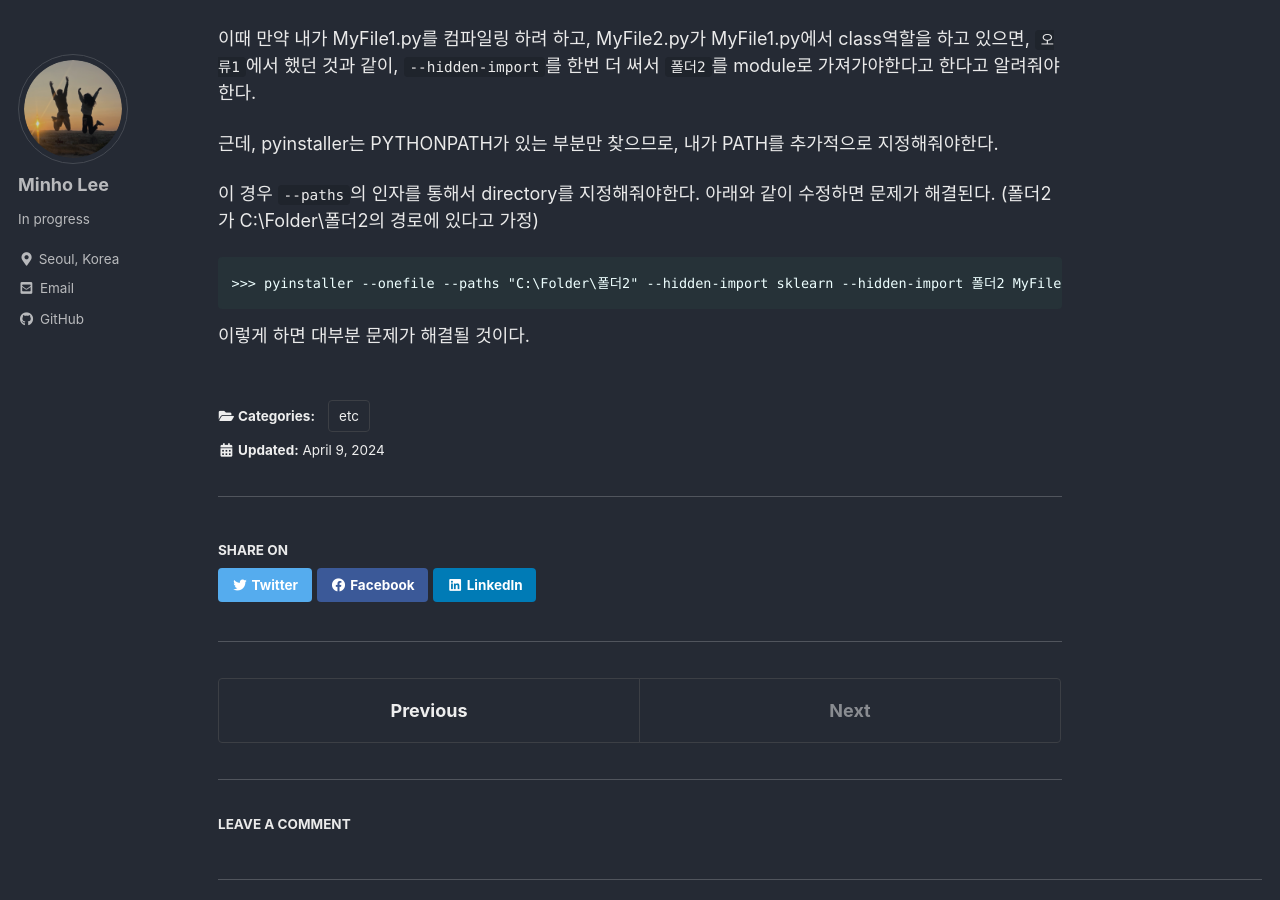
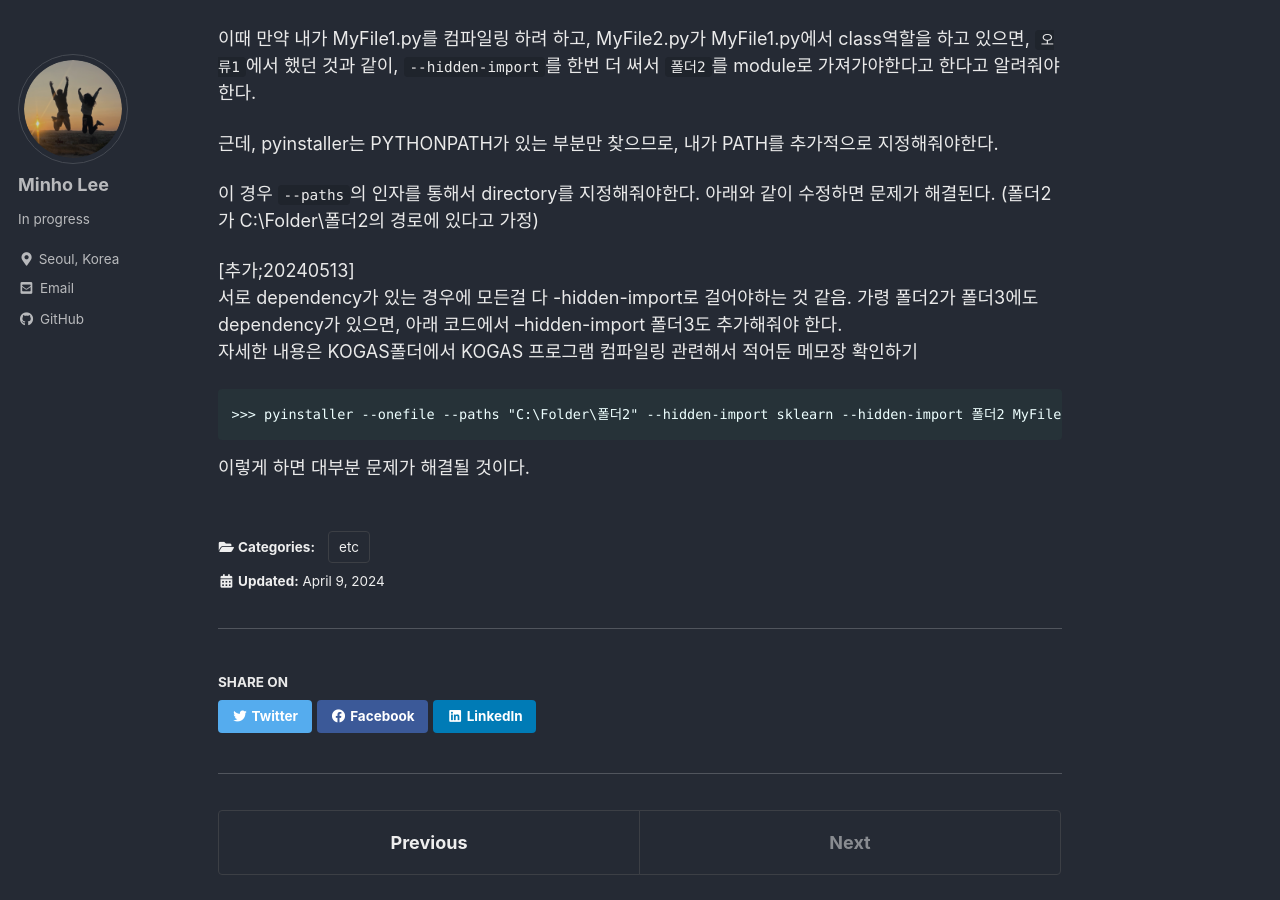
Before and after one commit to Inundata/Inundata.github.io, a Jekyll site: the page built from _posts/PyInstaller/2024-04-09-PyInstaller.md, in a window 1280 px wide and 900 px high, scrolled down 1738 px. Built offline with Jekyll 4.4.1, drawn with Linux system fonts in a browser that asks for light colours; cached includes are drawn as plain includes; comment, search, counter and statistics services are not loaded.

Commit message:
# pyinstaller부분 수정

````diff
--- a/_posts/PyInstaller/2024-04-09-PyInstaller.md
+++ b/_posts/PyInstaller/2024-04-09-PyInstaller.md
@@ -77,6 +77,10 @@
 
 이 경우 `--paths`의 인자를 통해서 directory를 지정해줘야한다. 아래와 같이 수정하면 문제가 해결된다. (폴더2가 C:\Folder\폴더2의 경로에 있다고 가정) <br/>
 
+[추가;20240513] <br/>
+서로 dependency가 있는 경우에 모든걸 다 -hidden-import로 걸어야하는 것 같음. 가령 폴더2가 폴더3에도 dependency가 있으면, 아래 코드에서 --hidden-import 폴더3도 추가해줘야 한다. <br/>
+자세한 내용은 KOGAS폴더에서 KOGAS 프로그램 컴파일링 관련해서 적어둔 메모장 확인하기
+
 ```
 >>> pyinstaller --onefile --paths "C:\Folder\폴더2" --hidden-import sklearn --hidden-import 폴더2 MyFile1.py
 ```
````
